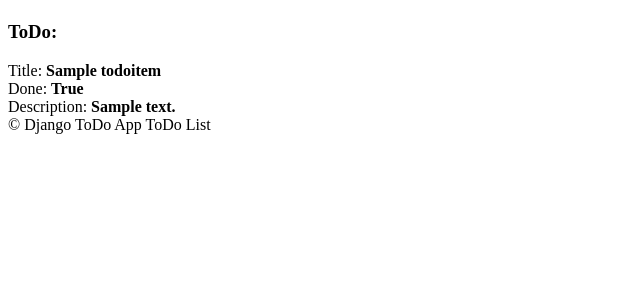
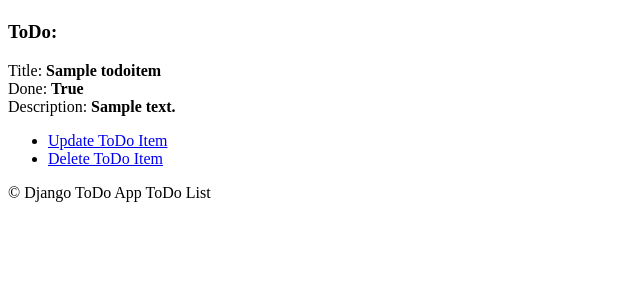
Before and after one commit to PaulBar3/djnago-todo-manager, a Django app: page /todos/1/ in a window 1280 px wide. Shown: the part 70-370 px from the top of the page, without its empty margins (0-640 px from the left). Run offline with Django 5.2, Linux system fonts and the light colour scheme; tables that the repository leaves empty hold one stand-in row (values such as "Sample post").

Commit message:
create update and delete form

```diff
--- a/todo_manager/todo_list/templates/todo_list/todoitem_detail.html
+++ b/todo_manager/todo_list/templates/todo_list/todoitem_detail.html
@@ -11,4 +11,16 @@
         <div>Done: <strong>{{object.done}}</strong></div>
         <div>Description: <strong>{{object.description}}</strong></div>
     </div>
+    <ul>
+        <li>
+            <div>
+                <a href="{% url "todo_list:update" object.id %}">Update ToDo Item</a>
+            </div>
+        </li>
+         <li>
+            <div>
+                <a href="{% url "todo_list:delete" object.id %}">Delete ToDo Item</a>
+            </div>
+        </li>
+    </ul>
 {% endblock body %}
--- a/todo_manager/todo_list/urls.py
+++ b/todo_manager/todo_list/urls.py
@@ -1,5 +1,4 @@
 from django.urls import path
-from django.views.generic import TemplateView
 from . import views
 
 
@@ -10,6 +9,8 @@ urlpatterns = [
     # path("", views.ToDoListIndexView.as_view(), name='index')
     path("", views.ToDoListIndexView.as_view(), name="index"),
     path("<int:pk>/", views.ToDoDetailView.as_view(), name="detail"),
+    path("<int:pk>/update/", views.ToDoItemUpdateView.as_view(), name="update"),
+    path("<int:pk>/confirm-delete/", views.ToDoItemDeleteView.as_view(), name="delete"),
     path("list/", views.ToDoListView.as_view(), name="list"),
     path("done/", views.ToDoListDoneView.as_view(), name="done"),
     path("create/", views.ToDoItemCreateView.as_view(), name="create"),
--- a/todo_manager/todo_list/views.py
+++ b/todo_manager/todo_list/views.py
@@ -3,7 +3,7 @@ from django.http import (
     HttpResponse,
 )
 from django.shortcuts import render
-from django.urls import reverse
+from django.urls import reverse, reverse_lazy
 
 from .models import ToDoItem
 from .forms import (
@@ -17,6 +17,7 @@ from django.views.generic import (
     DetailView,
     CreateView,
     UpdateView,
+    DeleteView
 )
 
 
@@ -54,4 +55,11 @@ class ToDoItemCreateView(CreateView):
 
 class ToDoItemUpdateView(UpdateView):
     model = ToDoItem
+    template_name_suffix = "_update_form"
     form_class = ToDoItemUpdateForm
+
+
+class ToDoItemDeleteView(DeleteView):
+    model = ToDoItem
+    success_url = reverse_lazy("todo_list:list")
+    "_confirm_delete"
```
Also changed, not shown: todo_manager/todo_list/templates/todo_list/todoitem_update_form.html (added, +18 -0 lines).
